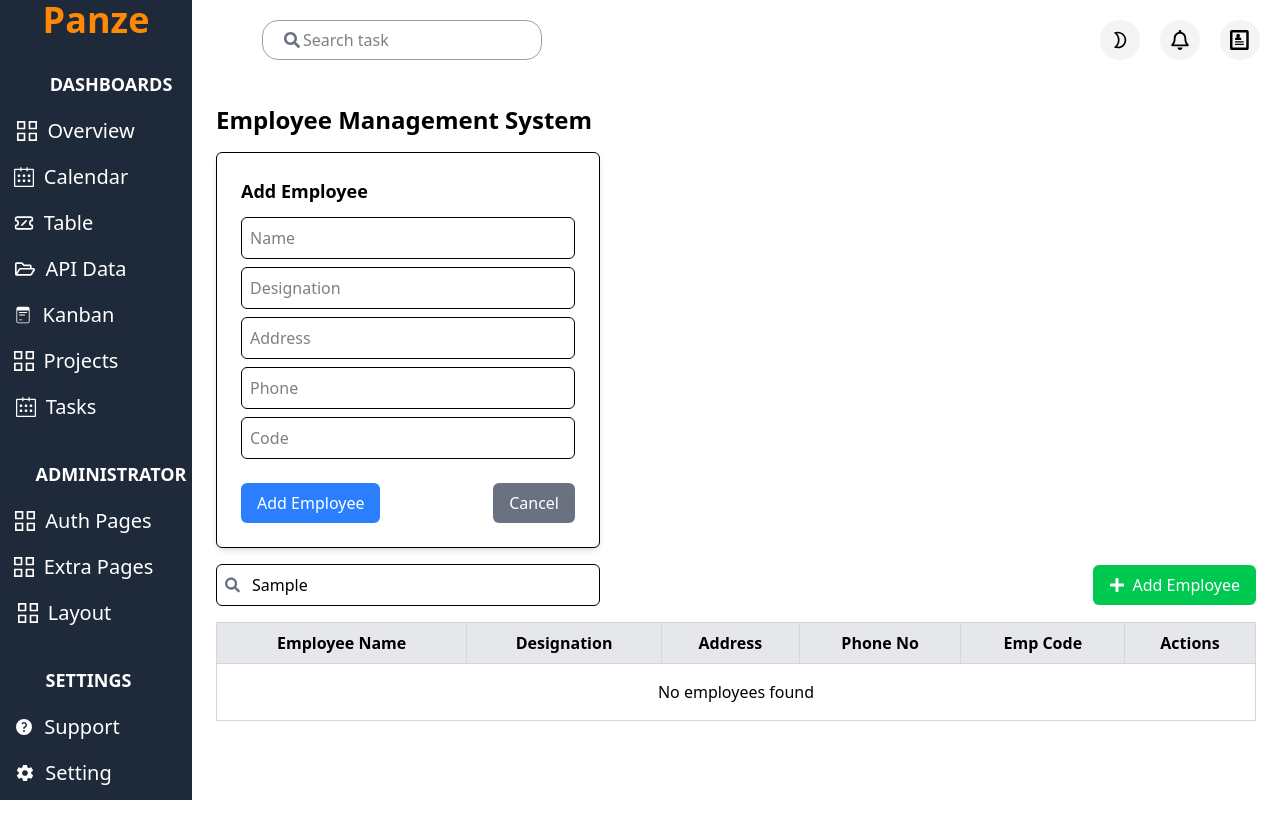
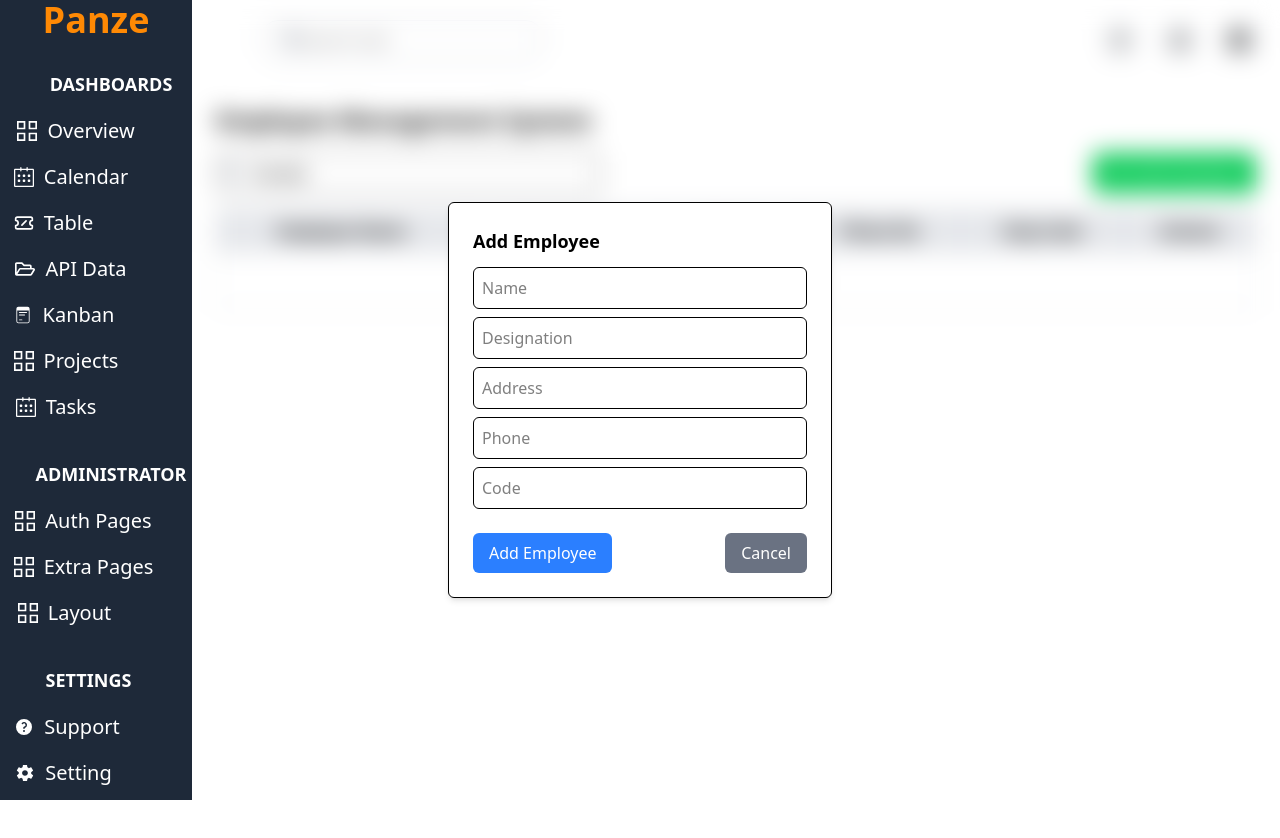
Before and after one commit to W3villa-Abhishek-Dixit/Dashboard_UI, a React (Vite) app: page /table in a window 1280 px wide. Both pictures are taken after typing "Sample" into the empty fields and a click on the button "Add Employee". Shown: the top 838 px of the page. Built offline with nearby package versions, Linux system fonts and the light colour scheme.

Commit message:
fix modal add employee

```diff
--- a/src/assets/Components/Table.jsx
+++ b/src/assets/Components/Table.jsx
@@ -72,7 +72,8 @@ const EmployeeTable = () => {
 
       {/* Modal (Placed ABOVE Table) */}
       {isModalOpen && (
-        <div className="bg-white p-6 rounded-md w-96 border shadow-md my-4">
+  <div className="fixed inset-0 flex items-center justify-center backdrop-blur-md">
+    <div className="bg-white p-6 rounded-md w-96 border shadow-md">
       <h3 className="text-lg font-semibold mb-3">{editingEmployee ? "Edit Employee" : "Add Employee"}</h3>
       <form onSubmit={handleSubmit}>
         {["name", "designation", "address", "phone", "code"].map((field) => (
@@ -96,7 +97,9 @@ const EmployeeTable = () => {
         </div>
       </form>
     </div>
+  </div>
 )}
+
 
       {/* Search & Add Button */}
       <div className="flex justify-between items-center mb-4">
```
Lines whose indentation alone changed are shown as unchanged.
